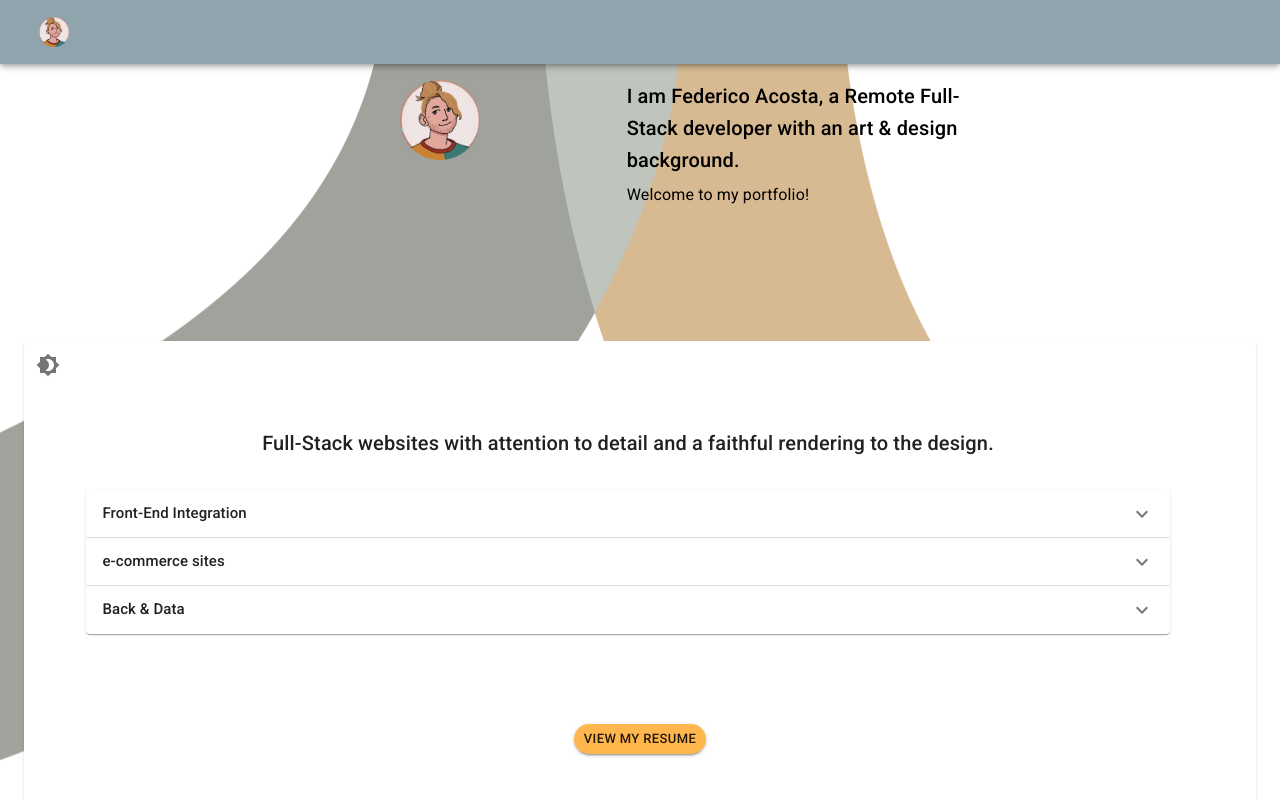
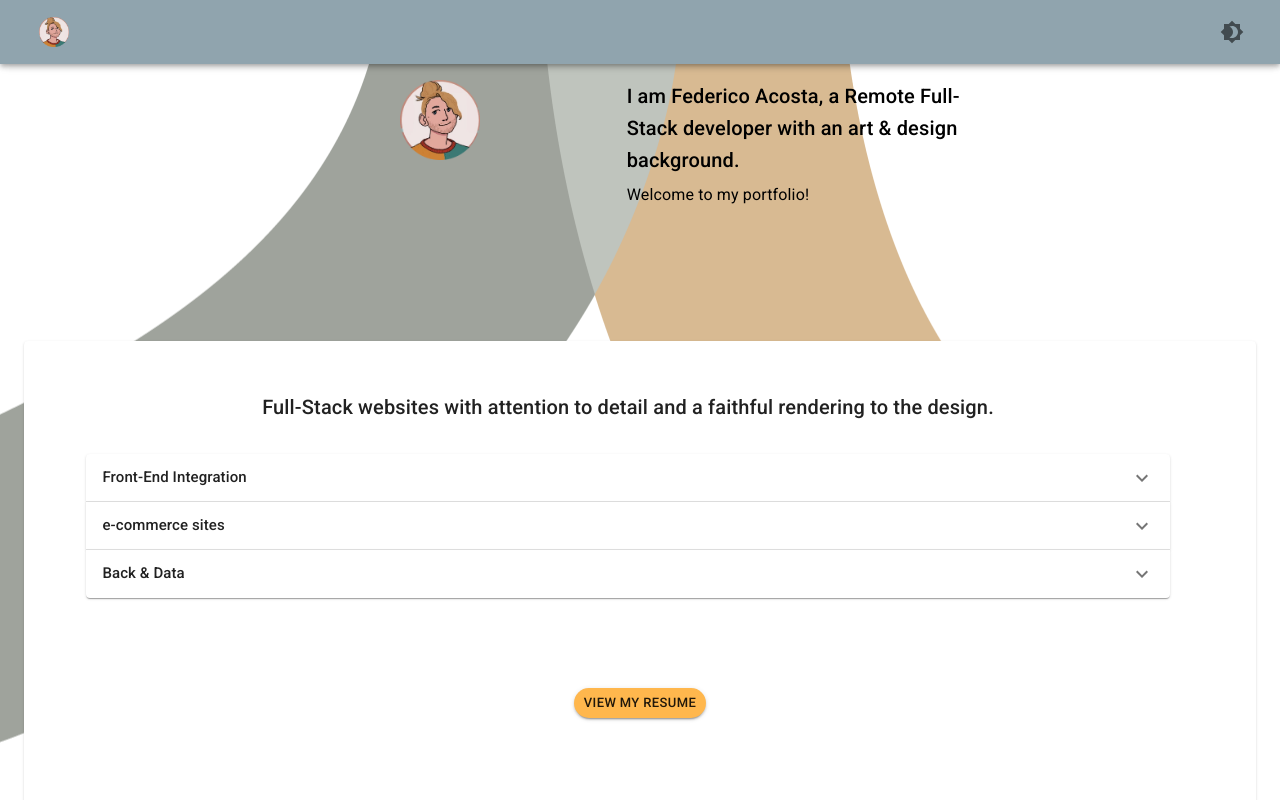
Before and after one commit to FedericoAcostaDev/new-portfolio, a React (Create React App) app: page / in a window 1280 px wide. Shown: the top 800 px of the page. Built offline with nearby package versions, Linux system fonts and the light colour scheme.

Commit message:
darkMode on navbar

```diff
--- a/src/App.js
+++ b/src/App.js
@@ -1,11 +1,11 @@
 import React from "react";
 
-import { Grid, Container, Paper, IconButton } from "@material-ui/core";
+import { Grid, Container, Paper, IconButton, AppBar, Box, Toolbar } from "@material-ui/core";
 import { useTheme } from "@material-ui/core/styles";
 import { withTheme } from "./theme";
 import photo2 from "./Assets/header.png";
 import photo3 from "./Assets/header-dark.png";
-import NavBar from "./components/NavBar/NavBar";
+import BasicMenu from "./components/NavBar/Menu";
 import Header from "./components/About/Header";
 import ControlledAccordions from "./components/Acordion/Acordion";
 import Projects from "./components/Cards/Cards";
@@ -25,6 +25,10 @@ const useStyles = makeStyles((theme) => ({
   container: {
     backgroundColor: theme.palette.background.paper, //"#F5F5F6"
   },
+  menuIcon: {
+    flexGrow: 1,
+    justifyContent: "left",
+  },
 }));
 
 function App(props) {
@@ -33,7 +37,25 @@ function App(props) {
   const theme = useTheme();
   return (
     <Grid>
-      <NavBar />
+      <Box>
+      <AppBar position="fixed" color="primary">
+        <Toolbar>
+          <IconButton className={classes.menuIcon} size="small">
+            <BasicMenu />
+          </IconButton>
+          <IconButton
+              checked={darkMode}
+              onClick={() => setDarkMode(!darkMode)}
+            >
+              {theme.palette.type === "dark" ? (
+                <Brightness7Icon />
+              ) : (
+                <Brightness4Icon />
+              )}
+            </IconButton>
+        </Toolbar>
+      </AppBar>
+    </Box>
       <Scroll showBelow={250} />
       <div
         className={classes.wallpaper}
@@ -47,16 +69,7 @@ function App(props) {
 
         <Container maxWidth="lg">
           <Paper className={classes.container}>
-            <IconButton
-              checked={darkMode}
-              onClick={() => setDarkMode(!darkMode)}
-            >
-              {theme.palette.type === "dark" ? (
-                <Brightness7Icon />
-              ) : (
-                <Brightness4Icon />
-              )}
-            </IconButton>
+
 
             <ControlledAccordions />
             <Projects />
--- a/src/components/NavBar/NavBar.js
+++ /dev/null
@@ -1,40 +0,0 @@
-import React from "react";
-import { PropTypes } from "prop-types";
-import {
-  AppBar,
-  Box,
-  Toolbar,
-  IconButton,
-  makeStyles,
-} from "@material-ui/core/";
-
-import BasicMenu from "./Menu";
-
-const useStyles = makeStyles((theme) => ({
-  menuIcon: {
-    flexGrow: 1,
-    justifyContent: "left",
-  },
-}));
-
-const NavBar = ({ color, children }) => {
-  const classes = useStyles();
-  return (
-    <Box>
-      {children}
-      <AppBar position="fixed" color="primary">
-        <Toolbar>
-          <IconButton className={classes.menuIcon} size="small">
-            <BasicMenu />
-          </IconButton>
-        </Toolbar>
-      </AppBar>
-    </Box>
-  );
-};
-
-NavBar.propTypes = {
-  color: PropTypes.string,
-};
-
-export default NavBar;
```
